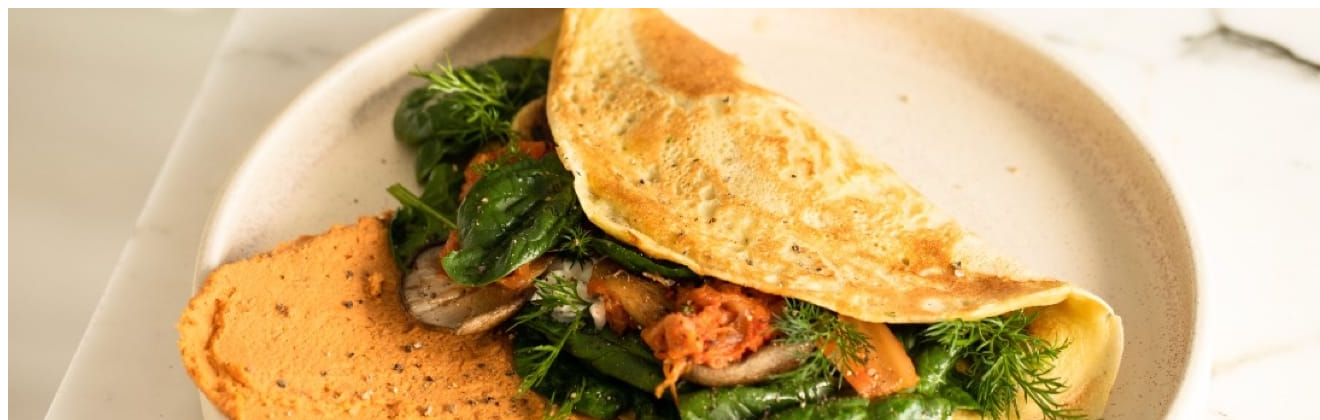
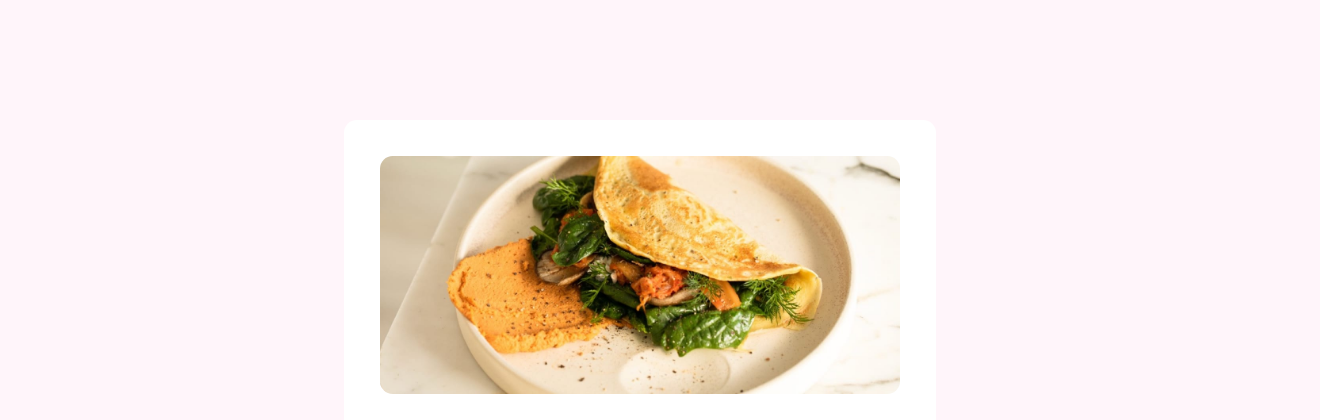
Before and after one commit to Zukizuk/recipe-app-main, a plain HTML site: page index.html in a window 1280 px wide. Shown: the top 420 px of the page, 1320 px wide, since content can reach past the window. Drawn offline with Linux system fonts and the light colour scheme; the site is published under a folder, as on GitHub Pages, so addresses that start at the root find nothing.

Commit message:
Initial Commit

```diff
--- a/index.html
+++ b/index.html
@@ -24,8 +24,8 @@
       sizes="32x32"
       href="./assets/images/favicon-32x32.png"
     />
-    <link rel="stylesheet" href="/reset.css" />
-    <link rel="stylesheet" href="/style.css" />
+    <link rel="stylesheet" href="./reset.css" />
+    <link rel="stylesheet" href="./style.css" />
 
     <title>Frontend Mentor | Recipe page</title>
   </head>
```
